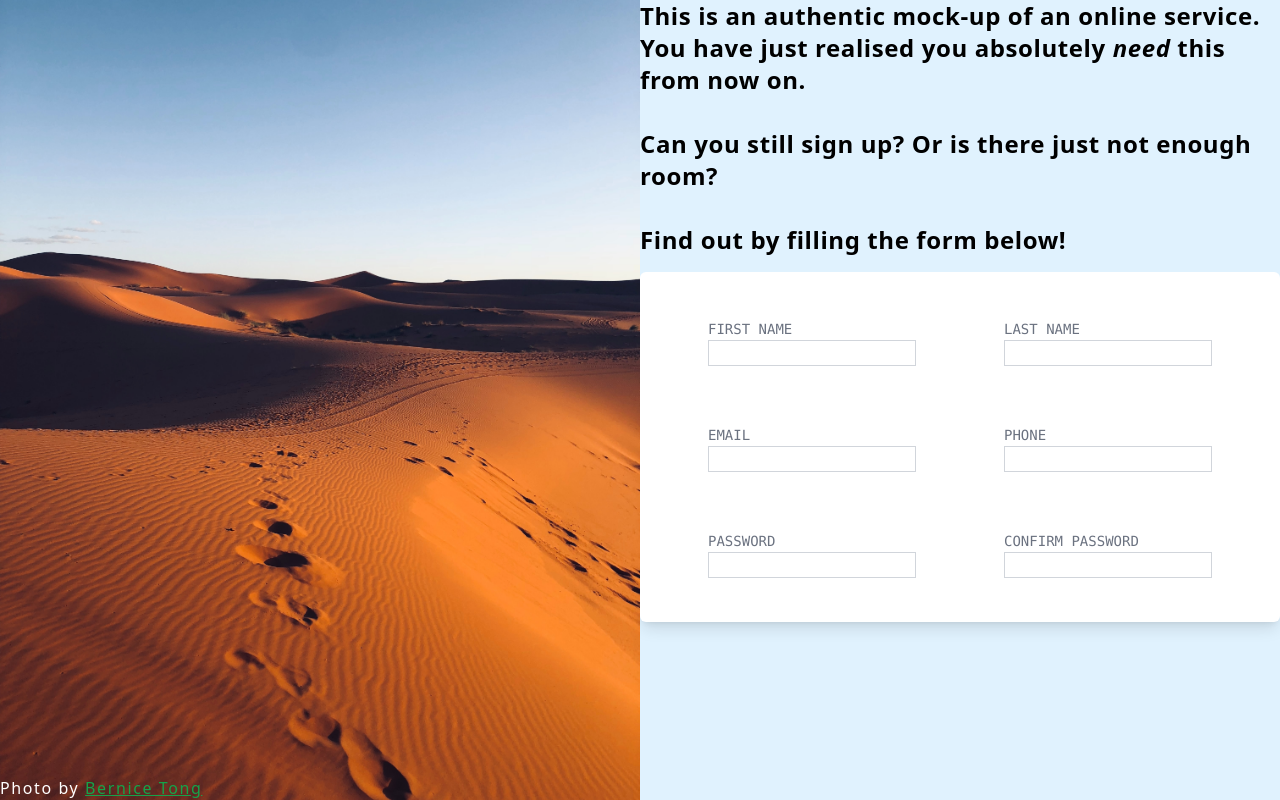
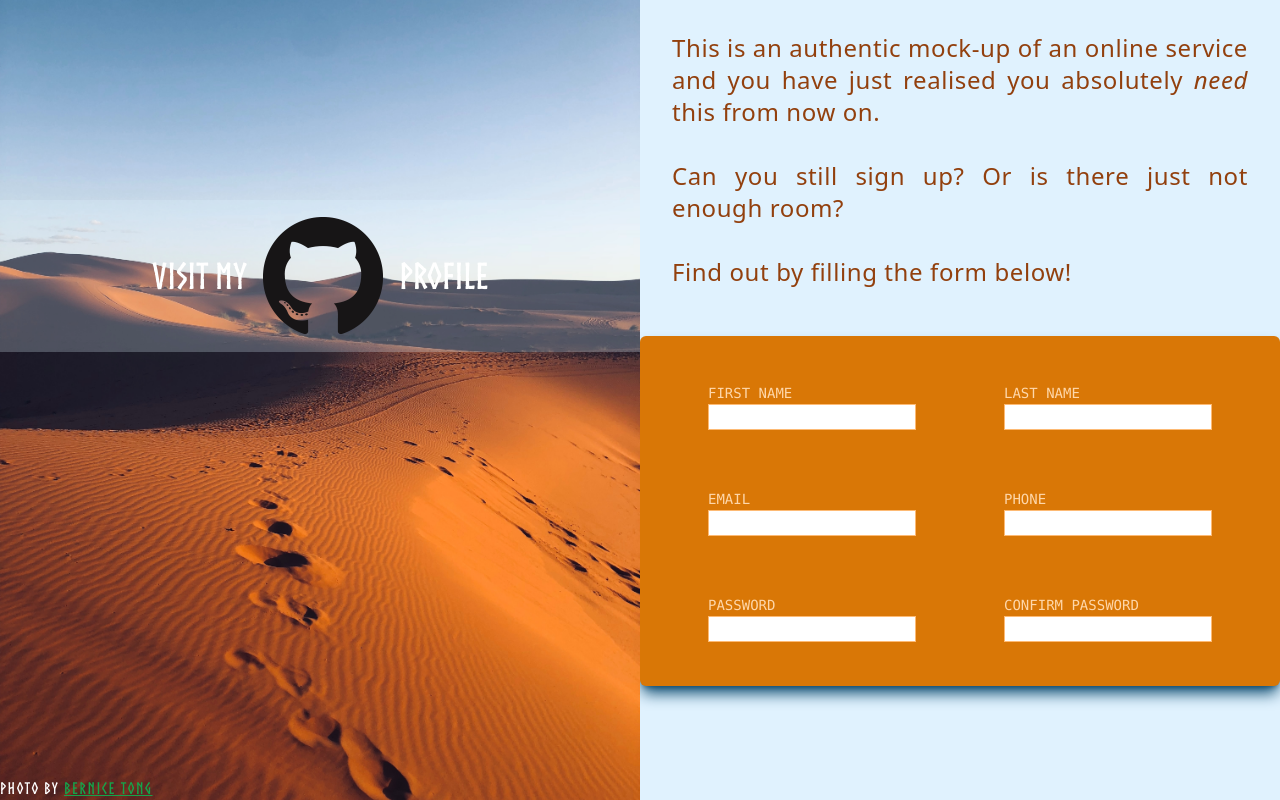
Before and after one commit to Rxthew/signupform, a website: page index.html in a window 1280 px wide. Drawn offline with Linux system fonts and the light colour scheme.

Commit message:
overlay banner (incl. github link) & font

```diff
--- a/index.html
+++ b/index.html
@@ -9,52 +9,55 @@
 </head>
 <body class="h-full">
     <div class="min-h-full flex flex-wrap lg:flex-nowrap">
-        <div id="imgcontainer" class="relative flex max-w-screen max-h-screen">
-            <div class="flex absolute top-1/2">
-
-            </div>
+        <div id="imgcontainer" class="relative flex max-w-screen max-h-screen font-norse">
+            <a href='https://github.com/rxthew' class="min-w-full flex justify-center items-center absolute top-1/4">
+                <div class="min-w-full min-h-full opacity-25 bg-sky-100 absolute"></div>
+                <span class="text-4xl text-white z-0">Visit my</span>
+                <img src="github-logo.png" alt="github-logo" class="object-cover z-0 p-4">
+                <span class="text-4xl text-white z-0">profile</span>
+            </a>
             <img src="./tong-desert-footsteps.jpg" alt="tong-desert-footsteps" class="object-cover min-w-full max-h-full">
             <span class="absolute bottom-0 text-white tracking-widest">Photo by <a href="https://unsplash.com/@bernicehtong" class="text-green-600 underline">Bernice Tong</a></span>
         </div>
         <div id=formcontainer class="flex flex-col">
-            <div class="flex flex-col mb-4 md:text-2xl font-semibold tracking-wide">
-                <p>This is an authentic mock-up of an online service. You have just
-                    realised you absolutely <em>need</em> this from now on.
+            <div class="flex flex-col mb-4 p-8 text-justify md:text-2xl text-amber-800 tracking-wide">
+                <p>This is an authentic mock-up of an online service and you have just
+                realised you absolutely <em>need</em> this from now on.
                 </p>
                 <p class="pt-8">Can you still sign up? Or is there just not enough room?
                 </p>
                 <p class="pt-8">Find out by filling the form below!</p>
             </div>
             <form action="#" class="m0 p0 min-w-[50vw] max-h-fit">
-                <div class="flex flex-col items-center space-y-8 shadow-lg bg-white p-8 rounded-md">
+                <div class="flex flex-col items-center space-y-8 shadow-lg shadow-sky-900 bg-amber-600 p-8 rounded-md">
                     <div class="flex space-x-16">
                         <div class="px-3 py-3">
-                            <label for="name_input" class="font-mono uppercase text-sm text-gray-500">First Name</label>
-                            <input name="name_input" id="name_input" class="appearance-none rounded-none relative block w-full px-0.5 py-0.5 border border-gray-300 focus:outline-none focus:border-indigo-500 focus:z-10 sm:text-sm" type="text" required="required">
+                            <label for="name_input" class="font-mono uppercase text-sm text-orange-200">First Name</label>
+                            <input name="name_input" id="name_input" class="appearance-none rounded-none relative block w-full px-0.5 py-0.5 border border-orange-300 focus:outline-none focus:border-lime-600 focus:z-10 sm:text-sm" type="text" required="required">
                         </div>
                         <div class="px-3 py-3">
-                            <label for="lastn_input" class="font-mono uppercase text-sm text-gray-500">Last Name</label>
-                            <input name="lastn_input" id="lastn_input" class="appearance-none rounded-none relative block w-full px-0.5 py-0.5 border border-gray-300 focus:outline-none focus:border-indigo-500 focus:z-10 sm:text-sm" type="text" required="required">
+                            <label for="lastn_input" class="font-mono uppercase text-sm text-orange-200">Last Name</label>
+                            <input name="lastn_input" id="lastn_input" class="appearance-none rounded-none relative block w-full px-0.5 py-0.5  border border-orange-300 focus:outline-none focus:border-lime-600 focus:z-10 sm:text-sm" type="text" required="required">
                         </div>
                     </div>
                     <div class="flex space-x-16">
                         <div class="px-3 py-3">
-                            <label for="email_input" class="font-mono uppercase text-gray-500 text-sm">Email</label>
-                            <input name="email_input" id="email_input" class="appearance-none rounded-none relative block w-full px-0.5 py-0.5 border border-gray-300 focus:outline-none focus:border-indigo-500 focus:z-10 sm:text-sm" type="email" required="required">
+                            <label for="email_input" class="font-mono uppercase text-orange-200 text-sm">Email</label>
+                            <input name="email_input" id="email_input" class="appearance-none rounded-none relative block w-full px-0.5 py-0.5 border border-orange-300 focus:outline-none focus:border-lime-600 focus:z-10 sm:text-sm" type="email" required="required">
                         </div>
                         <div class="px-3 py-3">
-                            <label for="phone" class="font-mono uppercase text-sm text-gray-500">Phone</label>
-                            <input name="phone" id="phone" class="appearance-none rounded-none relative block w-full px-0.5 py-0.5 border border-gray-300 focus:outline-none focus:border-indigo-500 focus:z-10 sm:text-sm" type="text" pattern="^\+?[0-9]{3}-?[0-9]{6,12}" required="required">
+                            <label for="phone" class="font-mono uppercase text-sm text-orange-200">Phone</label>
+                            <input name="phone" id="phone" class="appearance-none rounded-none relative block w-full px-0.5 py-0.5 border border-orange-300 focus:outline-none focus:border-lime-600 focus:z-10 sm:text-sm" type="text" pattern="^\+?[0-9]{3}-?[0-9]{6,12}" required="required">
                         </div>
                     </div>
                     <div class="flex space-x-16">
                         <div class="px-3 py-3">
-                            <label for="pword_input" class="font-mono uppercase text-sm text-gray-500">Password</label>
-                            <input name="pword_input" id="pword_input" class="appearance-none rounded-none relative block w-full px-0.5 py-0.5 border border-gray-300 focus:outline-none focus:border-indigo-500 focus:z-10 sm:text-sm" type="password" required="required">
+                            <label for="pword_input" class="font-mono uppercase text-sm text-orange-200">Password</label>
+                            <input name="pword_input" id="pword_input" class="appearance-none rounded-none relative block w-full px-0.5 py-0.5 border border-orange-300 focus:outline-none focus:border-lime-600 focus:z-10 sm:text-sm" type="password" required="required">
                         </div>
                         <div class="px-3 py-3">
-                            <label for="confirm" class="font-mono uppercase text-sm text-gray-500">Confirm Password</label>
-                            <input type="password" name="confirm" id="confirm" class="appearance-none rounded-none relative block w-full px-0.5 py-0.5 border border-gray-300 focus:outline-none focus:border-indigo-500 focus:z-10 sm:text-sm" required="required">
+                            <label for="confirm" class="font-mono uppercase text-sm text-orange-200">Confirm Password</label>
+                            <input type="password" name="confirm" id="confirm" class="appearance-none rounded-none relative block w-full px-0.5 py-0.5 border border-orange-300 focus:outline-none focus:border-lime-600 focus:z-10 sm:text-sm" required="required">
                         </div>
                     </div>
                 </div>
--- a/input.css
+++ b/input.css
@@ -2,3 +2,8 @@
 @tailwind base;
 @tailwind components;
 @tailwind utilities;
+
+@font-face {
+    font-family: 'norse';
+    src: url('./Norse-Bold.otf');
+}
--- a/tailwind.config.js
+++ b/tailwind.config.js
@@ -1,8 +1,15 @@
+const defaultTheme = require('tailwindcss/defaultTheme')
+
+
 /** @type {import('tailwindcss').Config} */
 module.exports = {
   content: ["./index.html"],
   theme: {
-    extend: {},
+    extend: {
+      fontFamily: {
+        'norse' : ['norse', ...defaultTheme.fontFamily.mono]
+      }
+    },
   },
   plugins: [
     require('@tailwindcss/forms')
```
Also changed, not shown: Norse-Bold.otf (added), github-logo.png (added), output.css, sat-down.png (deleted).
